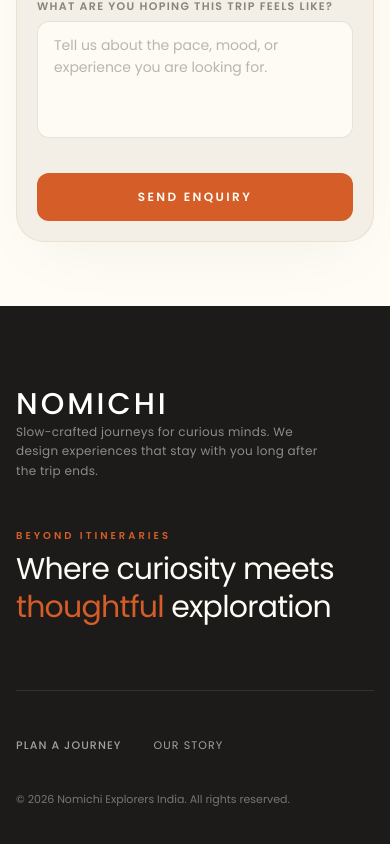
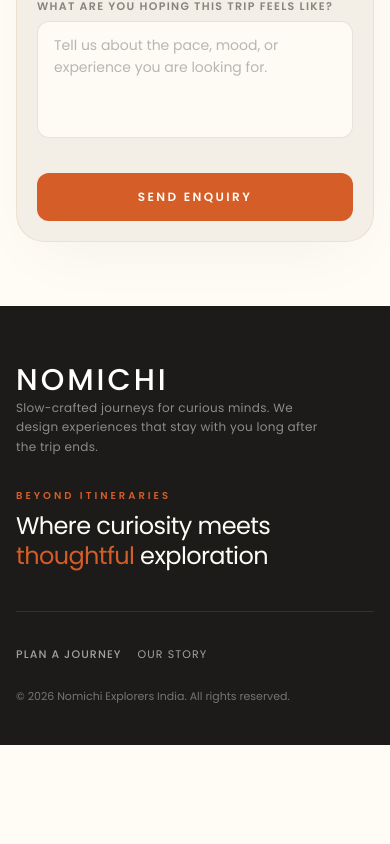
Before and after one commit to Himani1805/nomichi-trip-desk, a Next.js app: page / in a window 390 px wide. Shown: the part 6209-7053 px from the top of the page. After the commit the page ends 6954 px from the top, so only its background shows below. Built offline with nearby package versions, Linux system fonts and the light colour scheme; no server answers; the database is empty.

Commit message:
fix: adjust footer and FloatingActions styles for improved layout and spacing

```diff
--- a/src/components/FloatingActions.js
+++ b/src/components/FloatingActions.js
@@ -86,7 +86,7 @@ export default function FloatingActions() {
     <div
       className={`fixed right-4 z-40 flex flex-col items-center gap-3 transition-[bottom] duration-300 sm:right-6 ${
         nearFooter
-          ? "bottom-[calc(env(safe-area-inset-bottom)+6.5rem)]"
+          ? "bottom-[calc(env(safe-area-inset-bottom)+2.75rem)]"
           : "bottom-[calc(env(safe-area-inset-bottom)+1.25rem)]"
       }`}
     >
--- a/src/components/public/Footer.js
+++ b/src/components/public/Footer.js
@@ -1,23 +1,23 @@
 export default function Footer() {
   return (
-    <footer className="w-full bg-[#1C1B1A] pt-20 pb-28 text-[#FFFBF5] font-poppins sm:pb-24">
+    <footer className="w-full bg-[#1C1B1A] pt-14 pb-10 text-[#FFFBF5] font-poppins sm:pt-20 sm:pb-14 md:pb-10">
       <div className="mx-auto max-w-7xl px-4 sm:px-6 lg:px-8">
-        <div className="grid grid-cols-1 gap-12 lg:grid-cols-3 lg:items-end">
+        <div className="grid grid-cols-1 gap-8 sm:gap-10 lg:grid-cols-3 lg:items-end">
           <div className="space-y-4">
             <span className="text-3xl font-medium tracking-[0.1em] text-white uppercase">
               Nomichi
             </span>
-            <p className="max-w-xs text-xs font-light leading-relaxed tracking-wide text-[#FFFBF5]/50">
+            <p className="max-w-xs text-[12px] font-light leading-relaxed tracking-wide text-[#FFFBF5]/50">
               Slow-crafted journeys for curious minds. We design experiences
               that stay with you long after the trip ends.
             </p>
           </div>
 
           <div className="lg:col-span-2 lg:text-right">
-            <p className="text-[10px] font-semibold uppercase tracking-[0.3em] text-[#D55D27] mb-2">
+            <p className="mb-2 text-[10px] font-semibold uppercase tracking-[0.3em] text-[#D55D27]">
               Beyond Itineraries
             </p>
-            <h2 className="text-3xl font-light tracking-tight sm:text-5xl text-[#FFFBF5] leading-tight">
+            <h2 className="text-2xl font-light leading-tight tracking-tight text-[#FFFBF5] sm:text-3xl md:text-4xl lg:text-5xl">
               Where curiosity meets <br className="hidden sm:inline" />
               <span className="text-[#D55D27] font-normal">thoughtful</span>{" "}
               exploration
@@ -25,10 +25,10 @@ export default function Footer() {
           </div>
         </div>
 
-        <div className="mt-16 border-t border-[#FFFBF5]/10" />
+        <div className="mt-10 border-t border-[#FFFBF5]/10 sm:mt-12" />
 
-        <div className="mt-8 flex flex-col gap-6 sm:flex-row sm:items-center sm:justify-between text-[11px] tracking-widest uppercase">
-          <div className="flex gap-8 text-[#FFFBF5]/60">
+        <div className="mt-5 flex flex-col gap-3 text-[11px] uppercase tracking-widest sm:mt-6 sm:flex-row sm:items-center sm:justify-between">
+          <div className="flex flex-wrap gap-4 text-[#FFFBF5]/60 sm:gap-8">
             <a
               href="#enquiry"
               onClick={(e) => {
```
